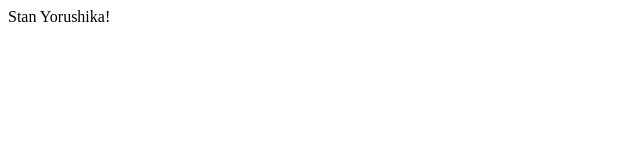
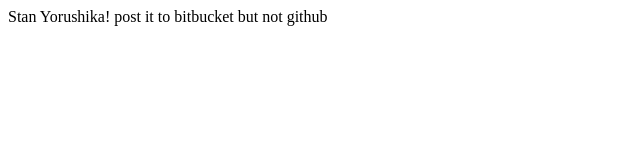
Before and after one commit to harySeno/git-demo, a plain HTML site: page web/index.html in a window 1280 px wide. Shown: the whole page, without its empty margins (0-640 px from the left). Drawn offline with Linux system fonts and the light colour scheme.

Commit message:
updating index.html for bitbucket

```diff
--- a/web/index.html
+++ b/web/index.html
@@ -4,7 +4,7 @@
 </head>
 <body>
   <main>
-  Stan Yorushika!
+  Stan Yorushika! post it to bitbucket but not github
   </main>
 </body>
 </html>
```
